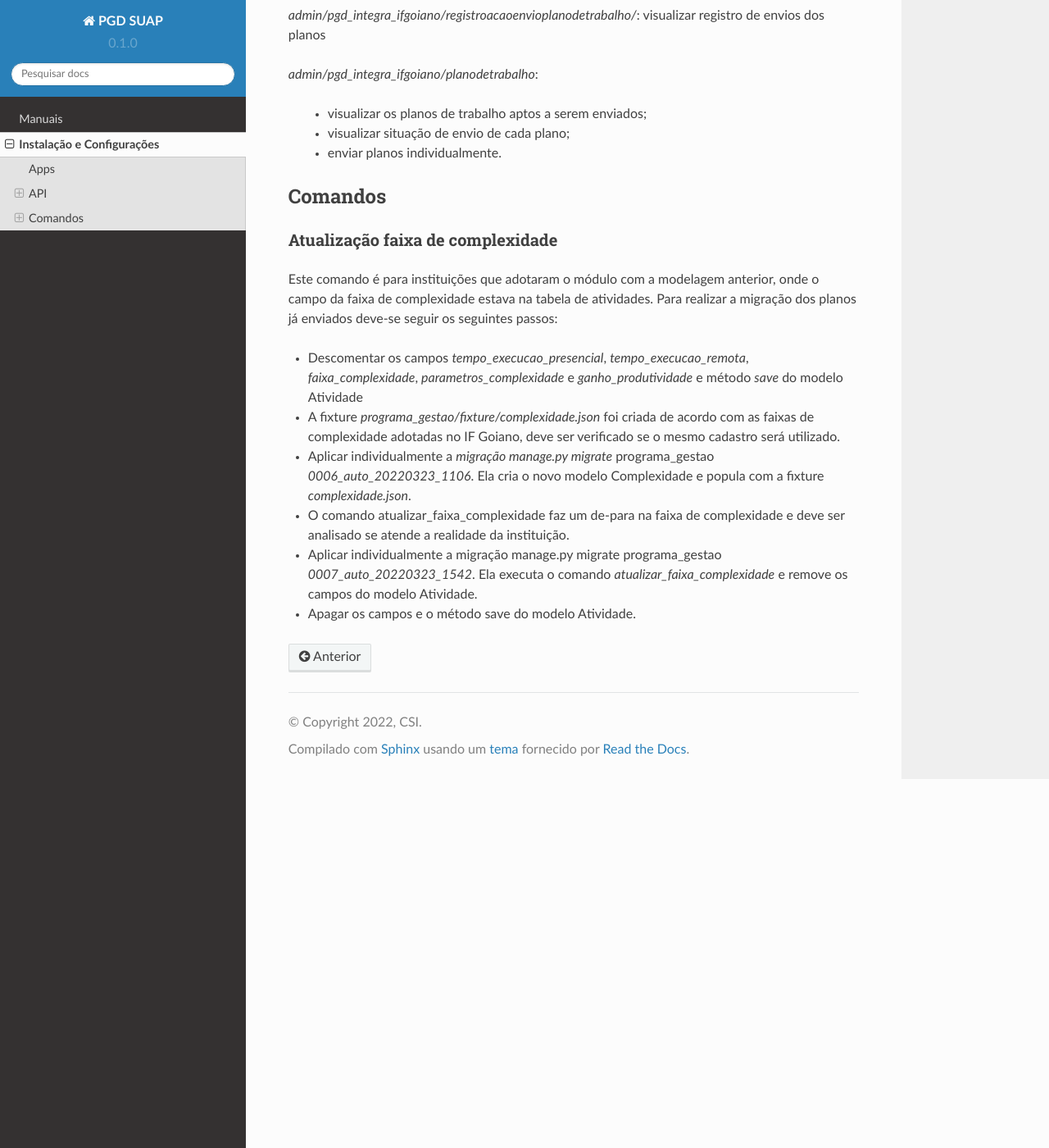
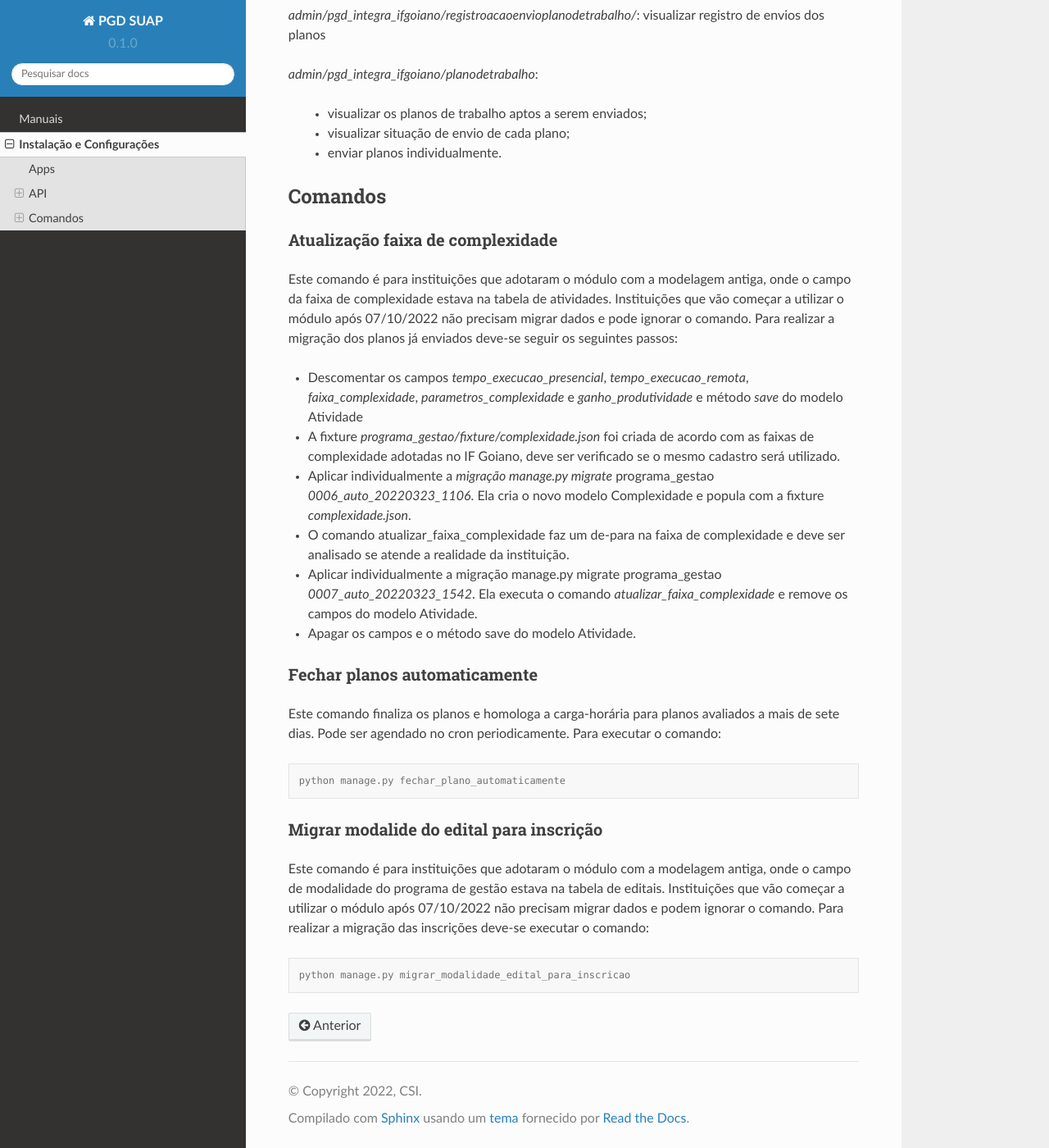
Before and after one commit to csi-ifgoiano/pgdsuap, a Sphinx documentation site: the page built from docs/source/instalacao.rst, in a window 1280 px wide and 1400 px high, scrolled down 1974 px. Shown: the whole window at 82% size. Built offline with Sphinx 7.4.7 and the Read the Docs theme 2.0.0, drawn with Linux system fonts in a browser that asks for light colours.

Commit message:
Update instalacao.rst

```diff
--- a/docs/source/instalacao.rst
+++ b/docs/source/instalacao.rst
@@ -92,7 +92,7 @@ Comandos
 Atualização faixa de complexidade
 ^^^^^^^^^^^^^^^^^^^^^^^^^^^^^^^^^^
 
-Este comando é para instituições que adotaram o módulo com a modelagem anterior, onde o campo da faixa de complexidade estava na tabela de atividades. Para realizar a migração dos planos já enviados deve-se seguir os seguintes passos:
+Este comando é para instituições que adotaram o módulo com a modelagem antiga, onde o campo da faixa de complexidade estava na tabela de atividades. Instituições que vão começar a utilizar o módulo após 07/10/2022 não precisam migrar dados e pode ignorar o comando. Para realizar a migração dos planos já enviados deve-se seguir os seguintes passos:
 
 * Descomentar os campos  `tempo_execucao_presencial`, `tempo_execucao_remota`, `faixa_complexidade`, `parametros_complexidade`  e `ganho_produtividade`  e método `save` do modelo Atividade
 * A fixture `programa_gestao/fixture/complexidade.json` foi criada de acordo com as faixas de complexidade adotadas no IF Goiano, deve ser verificado se o mesmo cadastro será utilizado.
@@ -100,3 +100,21 @@ Este comando é para instituições que adotaram o módulo com a modelagem anter
 * O comando atualizar_faixa_complexidade faz um de-para na faixa de complexidade e deve ser analisado se atende a realidade da instituição.
 * Aplicar individualmente a migração manage.py migrate programa_gestao `0007_auto_20220323_1542`. Ela executa o comando `atualizar_faixa_complexidade` e remove os campos do modelo Atividade.
 * Apagar os campos e o método save do modelo Atividade.
+
+Fechar planos automaticamente
+^^^^^^^^^^^^^^^^^^^^^^^^^^^^^^^
+
+Este comando finaliza os planos e homologa a carga-horária para planos avaliados a mais de sete dias. Pode ser agendado no cron periodicamente. Para executar o comando:
+
+.. code-block:: console
+
+   python manage.py fechar_plano_automaticamente
+
+
+Migrar modalide do edital para inscrição
+^^^^^^^^^^^^^^^^^^^^^^^^^^^^^^^^^^^^^^^^
+Este comando é para instituições que adotaram o módulo com a modelagem antiga, onde o campo de modalidade do programa de gestão estava na tabela de editais. Instituições que vão começar a utilizar o módulo após 07/10/2022 não precisam migrar dados e podem ignorar o comando. Para realizar a migração das inscrições deve-se executar o comando:
+
+.. code-block:: console
+
+   python manage.py migrar_modalidade_edital_para_inscricao
```
